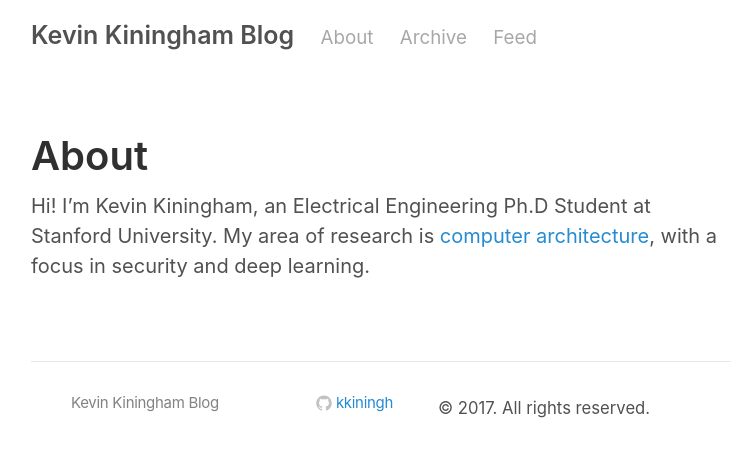
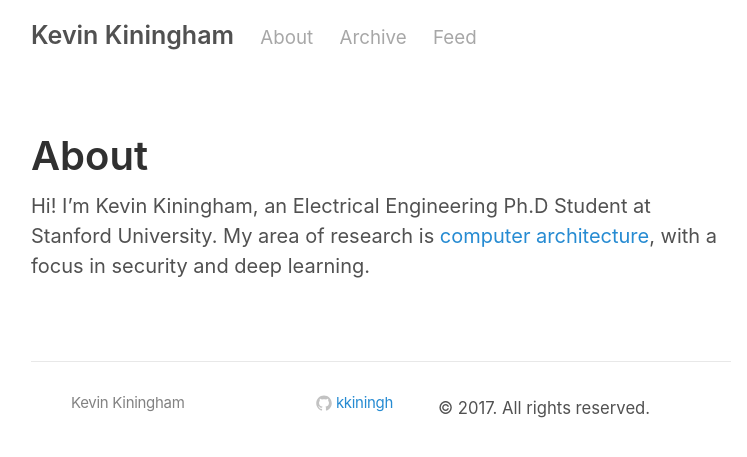
Before and after one commit to kkiningh/kkiningh.github.io, a Jekyll site: the page built from about.md, in a window 1280 px wide. Shown: the top 457 px of the page, without its empty margins (259-1006 px from the left). Built offline with Jekyll 4.4.1, drawn with Linux system fonts in a browser that asks for light colours.

Commit message:
Revert title

```diff
--- a/_config.yml
+++ b/_config.yml
@@ -2,7 +2,7 @@
 permalink:           pretty
 
 # Setup
-title:               Kevin Kiningham Blog
+title:               Kevin Kiningham
 url:                 https://www.kevinkiningham.com
 paginate:            1
 baseurl:             ""
```
